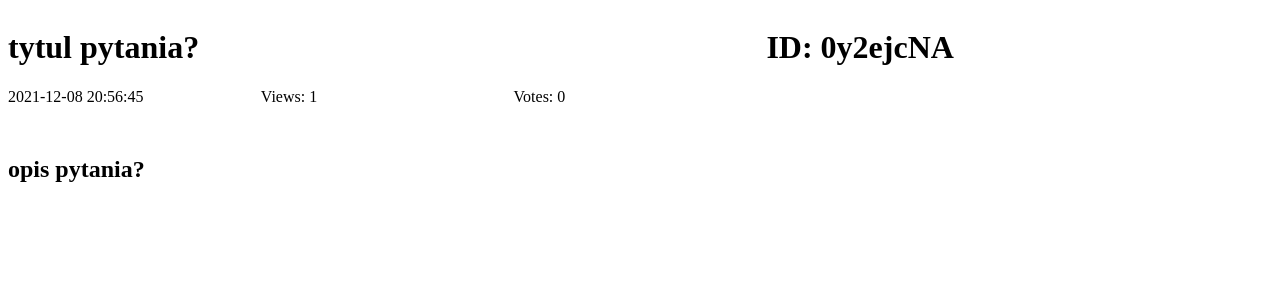
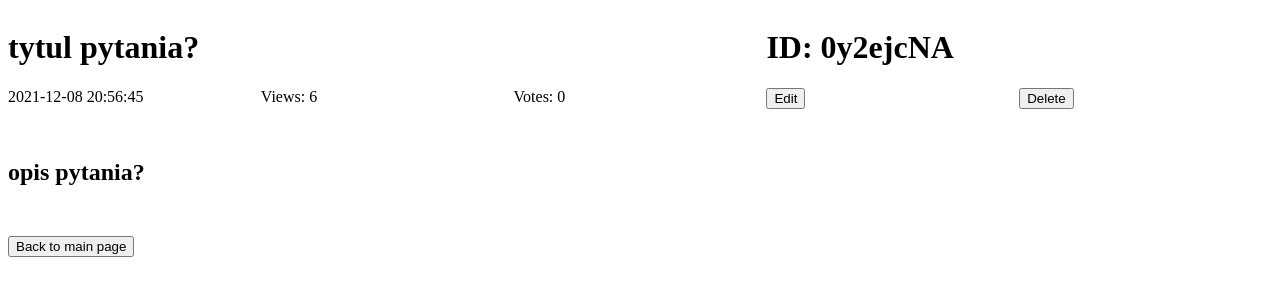
Before and after one commit to wikuuu1/ask-mate-python-html, a Flask app: a page that uses templates/display_question.html in a window 1280 px wide. Shown: the top 300 px of the page. Run offline with Flask 2, Linux system fonts and the light colour scheme.

Commit message:
Added function -> edit_question_get(question_id), edit_question(question_id), edit_question(table, id, title, message)

```diff
--- a/sample_data/question.csv
+++ b/sample_data/question.csv
@@ -1,5 +1,3 @@
-c7gyJ4Ph#1638996704#0#0#majonez#co myslicie  o majonezie?#image
-O9fd9yZh#1638996730#0#0#brytwanna#hej macie pomysl jak wykorzystac stara brytwanne?#image
-ncJ47gYo#1638996931#0#0#jnnj#bla#image
-RPbr4s0s#1638996971#6#0#lizanie lokcia#ile znakow jest dozwolonych w pytaniu? bo chcialem dodac pytanie i niedziala#image
-0y2ejcNA#1638997005#0#0#tytul pytania?#opis pytania?#image
+c7gyJ4Ph#1638996704#5#0#SEBASTIAN#Czy Sebastian bardzo lubi majonez? :)#image
+O9fd9yZh#1638996730#4#0#brytwanna#hej macie pomysl jak wykorzystac stara brytwanne?#image
+0y2ejcNA#1638997005#5#0#tytul pytania?#opis pytania?#image
--- a/server.py
+++ b/server.py
@@ -53,10 +53,31 @@ def route_display_question(question_id):
                            question=question_to_display)
 
 
-# @app.route("/question/<question_id>/delete")
-# def route_display_question(question_id):
-#
-#     return redirect("/")
+@app.route("/question/<question_id>/delete")
+def delete_question(question_id):
+    users_questions = data_manager.get_all_questions()
+    question_to_delete = util.delete_question(users_questions, question_id)
+    connection.write_table_to_file(question_to_delete, connection.QUESTION_DATA_FILE_PATH)
+
+    return redirect("/")
+
+
+@app.route("/question/<question_id>/edit", methods=["POST"])
+def edit_question(question_id):
+    users_questions = data_manager.get_all_questions()
+    title = request.form['edited_question']
+    message = request.form['edited_description']
+    table = util.edit_question(users_questions, question_id, title, message)
+    connection.write_table_to_file(table, connection.QUESTION_DATA_FILE_PATH)
+
+    return redirect("/")
+
+
+@app.route("/question/<question_id>/edit", methods=["GET"])
+def edit_question_get(question_id):
+    users_questions = data_manager.get_all_questions()
+    question_to_edit = util.find_question_in_dictionary(users_questions, question_id)
+    return render_template('edit_question.html', question=question_to_edit)
 
 
 @app.route("/add-question", methods=["POST"])
--- a/templates/add_question.html
+++ b/templates/add_question.html
@@ -3,7 +3,6 @@
 
 {% block content %}
         <h1>Add New Question</h1>
-
         <form action="{{ url_for('route_ask_question') }}" method="POST">
             <label for="question_title">Question Title:</label><br>
             <input type="text" id="question_title" name="new_question"><br><br>
--- a/templates/display_question.html
+++ b/templates/display_question.html
@@ -2,11 +2,38 @@
 {% block title%}Add new question{% endblock %}
 {% block content %}
     <div>
-        <div id="title" style="width: 60%;float: left"><h1>{{ question["title"] }}</h1></div>
-        <div id="id" style="width: 40%;float: left"><h1>ID: {{ question["id"] }}</h1></div>
-        <div id="submission_time" style="width: 20%;float: left;margin-bottom: 30px">{{ question["submission_time"] }}</div>
-        <div id="view_number" style="width: 20%;float: left;margin-bottom: 30px">Views: {{ question["view_number"] }}</div>
-        <div id="vote_number" style="width: 20%;float: left;margin-bottom: 30px">Votes: {{ question["vote_number"] }}</div>
-        <div id="message" style="width: 100%;float: left;margin-bottom: 30px"><h2>{{ question["message"] }}</h2></div>
+        <div id="title" style="width: 60%;float: left">
+            <h1>{{ question["title"] }}</h1>
+        </div>
+        <div id="id" style="width: 40%;float: left">
+            <h1>ID: {{ question["id"] }}</h1>
+        </div>
+        <div id="submission_time" style="width: 20%;float: left;margin-bottom: 30px">
+            {{ question["submission_time"] }}
+        </div>
+        <div id="view_number" style="width: 20%;float: left;margin-bottom: 30px">
+            Views: {{ question["view_number"] }}
+        </div>
+        <div id="vote_number" style="width: 20%;float: left;margin-bottom: 30px">
+            Votes: {{ question["vote_number"] }}
+        </div>
+        <div id="edit" style="width: 20%;float: left;margin-bottom: 30px">
+            <form action="/question/{{ question['id'] }}/edit" method="GET">
+                <input type="submit" value="Edit">
+            </form>
+        </div>
+        <div id="delete" style="width: 20%;float: left;margin-bottom: 30px">
+             <form action="/question/{{ question['id'] }}/delete">
+                <input type="submit" value="Delete">
+             </form>
+        </div>
+        <div id="message" style="width: 100%;float: left;margin-bottom: 30px">
+            <h2>{{ question["message"] }}</h2>
+        </div>
+    </div>
+    <div style="float: left">
+        <form action="{{ url_for('list_questions') }}">
+        <input type="submit" value="Back to main page">
+        </form>
     </div>
 {% endblock content %}
--- a/util.py
+++ b/util.py
@@ -33,3 +33,20 @@ def increase_view_number(table, id):
             dictionary['view_number'] = int(dictionary['view_number']) + 1
             dictionary['view_number'] = str(dictionary['view_number'])
             return table
+
+
+def delete_question(table, id):
+    dictionary_to_remove = 0
+    for index, dictionary in enumerate(table):
+        if dictionary['id'] == id:
+            dictionary_to_remove = dictionary
+    table.remove(dictionary_to_remove)
+    return table
+
+
+def edit_question(table, id, title, message):
+    for dictionary in table:
+        if dictionary['id'] == id:
+            dictionary['title'] = title
+            dictionary['message'] = message
+    return table
```
Also changed, not shown: templates/edit_question.html (added, +13 -0 lines). Lines whose indentation alone changed are shown as unchanged.
